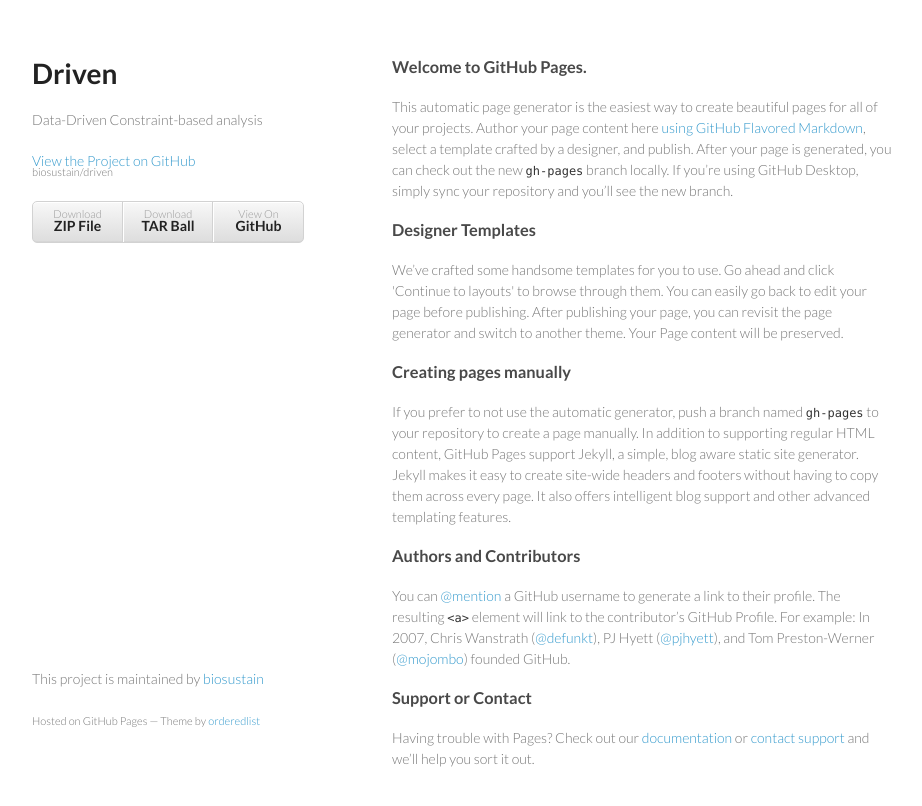
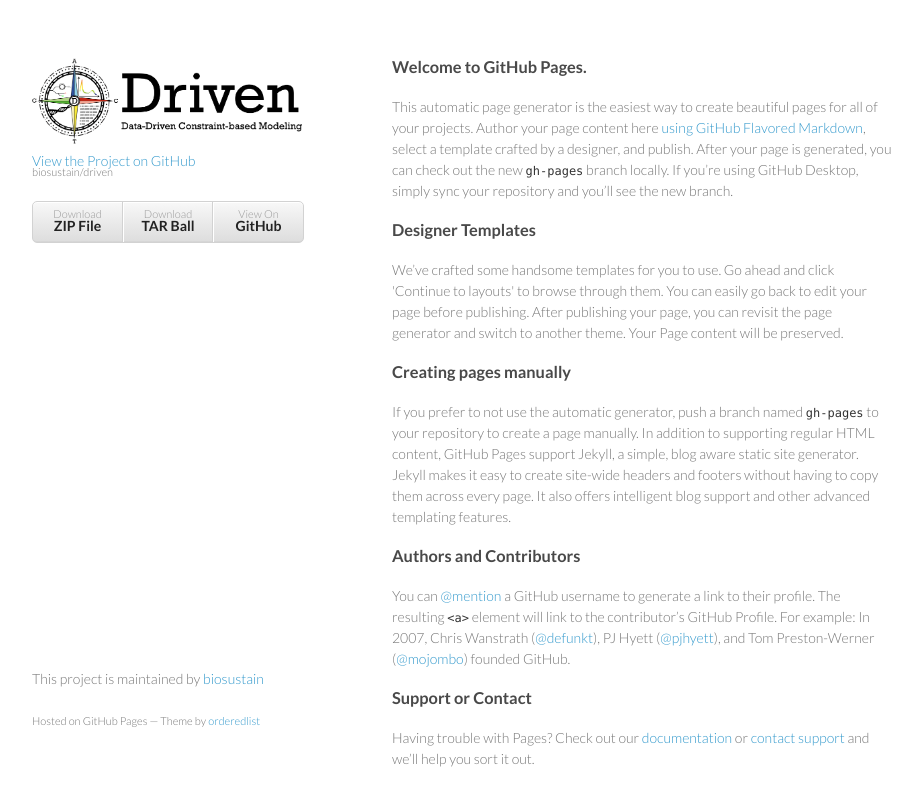
Before and after one commit to opencobra/driven, a plain HTML site: page index.html in a window 1280 px wide. Shown: the whole page, without its empty margins (178-1100 px from the left). Drawn offline with Linux system fonts and the light colour scheme.

Commit message:
Add logo

```diff
--- a/index.html
+++ b/index.html
@@ -15,9 +15,7 @@
   <body>
     <div class="wrapper">
       <header>
-        <h1>Driven</h1>
-        <p>Data-Driven Constraint-based analysis</p>
-
+        <img src="driven_logo.png"/>
         <p class="view"><a href="https://github.com/biosustain/driven">View the Project on GitHub <small>biosustain/driven</small></a></p>
 
 
```
Also changed, not shown: driven_logo.png (added).
